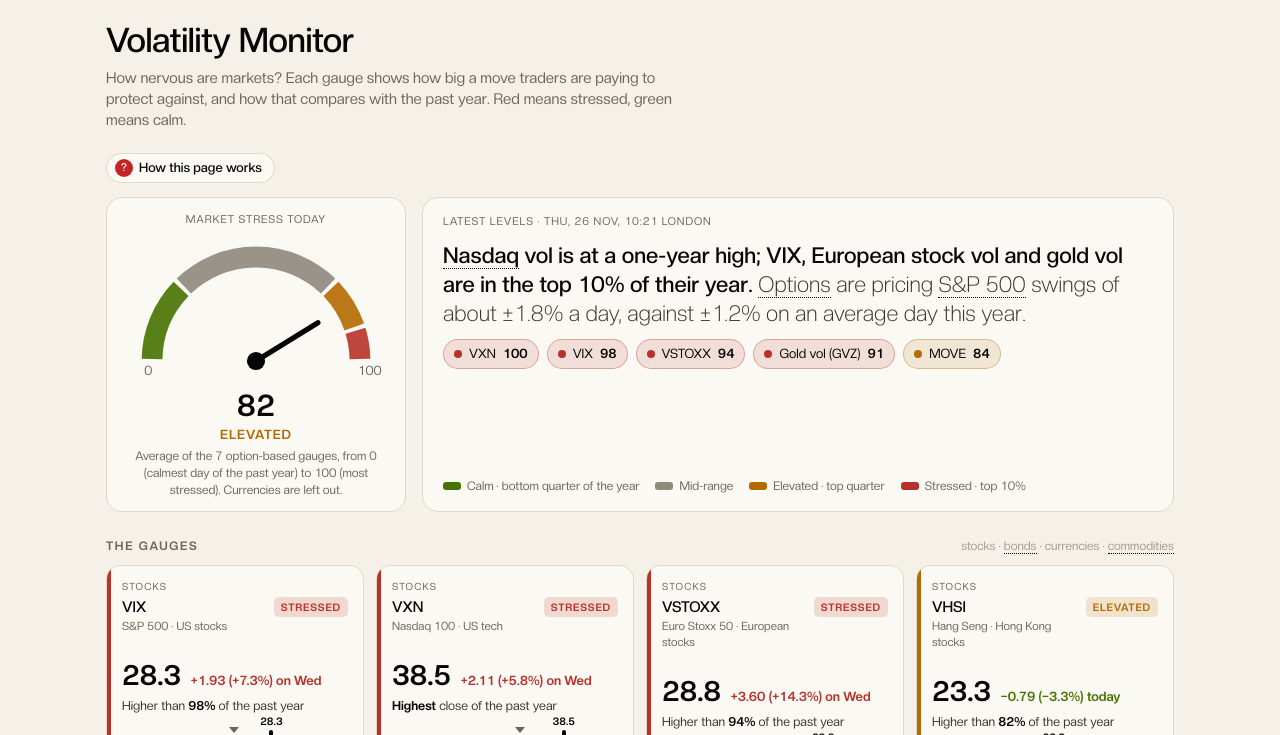
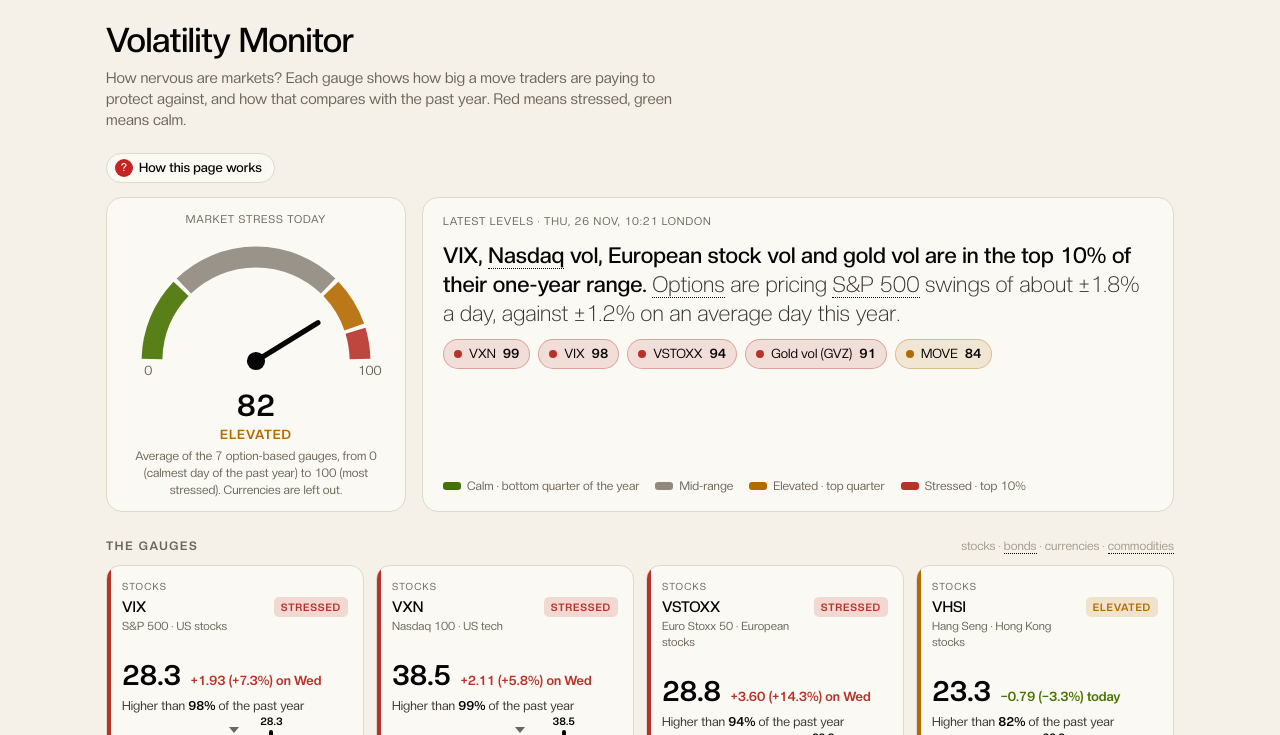
Before and after one commit to mrmikerbrown-maker/Pulse-Site-Demo-v1-Not-Public, a plain HTML site: page vol-monitor/index.html in a window 1280 px wide. Shown: the part 65-800 px from the top of the page. Drawn offline with Linux system fonts and the light colour scheme.

Commit message:
Volatility Monitor: 'highest' only when today really is the year's top level
Co-Authored-By: Claude Opus 5.5 <noreply@anthropic.com>
Claude-Session: https://claude.ai/code/session_01EqUoGqrkkZqaLBGDgPFN1j

```diff
--- a/vol-monitor/index.html
+++ b/vol-monitor/index.html
@@ -180,6 +180,8 @@ function stats(s){
 function pctAt(c,i){const w=c.slice(Math.max(0,i-251),i+1);const v=c[i];return w.slice(0,-1).filter(x=>x<v).length/Math.max(1,w.length-1)*100}
 // currencies: no free implied-vol feed, so use realised vol = st.dev of the last 21 daily % changes x sqrt(252)
 function realised(p){const r=[];for(let i=1;i<p.length;i++)r.push(Math.log(p[i]/p[i-1]));const c=[];for(let i=21;i<=r.length;i++){const w=r.slice(i-21,i),m=w.reduce((a,b)=>a+b,0)/21;c.push(Math.sqrt(w.reduce((a,b)=>a+(b-m)**2,0)/20*252)*100)}return {c}}
+// percentile shown as a whole number; 100 only when today really is the year's top level
+const P=st=>st.last>=st.hi?100:Math.min(99,Math.round(st.pct));
 const TODAY=new Date().toLocaleDateString("en-CA",{timeZone:"Europe/London"});
 const dayName=d=>new Date(d+"T12:00:00Z").toLocaleDateString("en-GB",{weekday:"short",timeZone:"UTC"});
 function render(){
@@ -212,7 +214,7 @@ const em = m => m.st.last/Math.sqrt(m.oneday?1:252);
 const opt=out.filter(m=>!m.fx), say=m=>m.say||m.nm;
 const list=a=>a.length<2?a.join(""):a.slice(0,-1).join(", ")+" and "+a[a.length-1];
 const cap=t=>t.charAt(0).toUpperCase()+t.slice(1);
-const hi=opt.filter(m=>m.st.pct>=99.5).map(say), top10=opt.filter(m=>m.st.pct>=90&&m.st.pct<99.5).map(say);
+const isHi=m=>m.st.last>=m.st.hi, hi=opt.filter(isHi).map(say), top10=opt.filter(m=>m.st.pct>=90&&!isHi(m)).map(say);
 const lo=opt.filter(m=>m.st.pct<=10).map(say);
 let s1;
 if(hi.length) s1=`${cap(list(hi))} ${hi.length>1?"are at one-year highs":"is at a one-year high"}${top10.length?`; ${list(top10)} ${top10.length>1?"are":"is"} in the top 10% of ${top10.length>1?"their":"its"} year`:""}.`;
@@ -221,7 +223,7 @@ else if(lo.length) s1=`${cap(list(lo))} ${lo.length>1?"are":"is"} near one-year
 else s1=`No gauge is near a one-year extreme. VIX is at ${f1(vix.st.last)}.`;
 const vAvg=vix.st.yr.reduce((a,b)=>a+b,0)/vix.st.yr.length;
 document.getElementById("head").innerHTML=`<b>${s1}</b> <span>Options are pricing S&amp;P 500 swings of about ±${f1(vix.st.last/15.87)}% a day, against ±${f1(vAvg/15.87)}% on an average day this year.</span>`;
-document.getElementById("chips").innerHTML = byP.filter(m=>!m.fx).slice(0,5).map(m=>{const [w,c]=BAND(m.st.pct);return `<span class="chip" style="--c:var(--${c})"><i></i>${m.nm} <b>${Math.round(m.st.pct)}</b></span>`}).join("");
+document.getElementById("chips").innerHTML = byP.filter(m=>!m.fx).slice(0,5).map(m=>{const [w,c]=BAND(m.st.pct);return `<span class="chip" style="--c:var(--${c})"><i></i>${m.nm} <b>${P(m.st)}</b></span>`}).join("");
 const ran=new Date(DATA.asof), ldn=o=>ran.toLocaleString("en-GB",Object.assign({timeZone:"Europe/London"},o));
 const stamp=ldn({weekday:"short",day:"numeric",month:"short"})+", "+ldn({hour:"2-digit",minute:"2-digit"})+" London";
 const old=(Date.now()-ran)/36e5>3;
@@ -255,7 +257,7 @@ function card(m){
   return `<div class="g" style="--c:var(--${c})">
    <div class="grp">${m.grp}</div><div class="top"><div class="nm"><b>${m.nm}</b><small>${m.sub}</small></div><span class="tag">${w}</span></div>
    <div class="fig"><b>${f1(st.last)}</b><span class="${cls}">${ch>=0?"+":"−"}${f1(Math.abs(ch),2)} (${chp>=0?"+":"−"}${f1(Math.abs(chp))}%) ${m.s.d[m.s.d.length-1]===TODAY?"today":"on "+dayName(m.s.d[m.s.d.length-1])}</span></div>
-   ${m.fx?'<div class="rv">Realised vol: past moves, not option prices</div>':""}<div class="pc">${st.pct>=99.5?"<b>Highest</b> close of the past year":st.pct<=0.5?"<b>Lowest</b> close of the past year":`Higher than <b>${Math.round(st.pct)}%</b> of the past year`}</div>
+   ${m.fx?'<div class="rv">Realised vol: past moves, not option prices</div>':""}<div class="pc">${st.last>=st.hi?"<b>Highest</b> level of the past year":st.last<=st.lo?"<b>Lowest</b> level of the past year":`Higher than <b>${P(st)}%</b> of the past year`}</div>
    <div class="rng"><span class="wk" style="left:${pos(st.wk)}%" title="1 week ago"></span><span class="now" style="left:${pos(st.last)}%" data-v="${f1(st.last)}"></span></div>
    <div class="rl"><span>Year low ${f1(st.lo)}</span><span>Year high ${f1(st.hi)}</span></div>
    ${spark(m)}
@@ -269,14 +271,14 @@ const N=63;
 for(const m of out){
   const c=m.s.c, cells=[];
   for(let i=c.length-N;i<c.length;i++){const p=pctAt(c,i);const [,cc]=BAND(p);cells.push(`<i style="background:rgb(${css(cc)});opacity:${(.35+.65*Math.abs(p-50)/50).toFixed(2)}" title="${Math.round(p)}"></i>`)}
-  hh+=`<div class="hr"><b>${m.nm}</b><div class="cells">${cells.join("")}</div><span>${Math.round(m.st.pct)}</span></div>`;
+  hh+=`<div class="hr"><b>${m.nm}</b><div class="cells">${cells.join("")}</div><span>${P(m.st)}</span></div>`;
 }
 const vds=vix.s.d, t3=new Date(vds[Math.max(0,vds.length-N)]+"T12:00:00Z").toLocaleDateString("en-GB",{day:"numeric",month:"short"});
 hh+=`<div class="hx"><span></span><div><span>${t3}</span><span>latest</span></div><span>now</span></div>`;
 document.getElementById("heat").innerHTML=hh;
 // worked example
 const st=vix.st;
-document.getElementById("ex").innerHTML=`Worked example, VIX today: <b>${f1(st.last)}</b> ÷ 15.87 = <b>±${f1(st.last/15.87,2)}%</b> expected daily S&amp;P 500 move. Over the past year VIX closed between ${f1(st.lo)} and ${f1(st.hi)}; ${Math.round(st.pct*(st.yr.length-1)/100)} of the last ${st.yr.length-1} closes were lower than today, so it is ${st.pct>=99.5?"the <b>highest</b> close of the year":`higher than <b>${Math.round(st.pct)}%</b> of the year`} → <b>${BAND(st.pct)[0]}</b>.`;
+document.getElementById("ex").innerHTML=`Worked example, VIX today: <b>${f1(st.last)}</b> ÷ 15.87 = <b>±${f1(st.last/15.87,2)}%</b> expected daily S&amp;P 500 move. Over the past year VIX closed between ${f1(st.lo)} and ${f1(st.hi)}; ${Math.round(st.pct*(st.yr.length-1)/100)} of the last ${st.yr.length-1} closes were lower than today, so it is ${st.last>=st.hi?"the <b>highest</b> level of the year":`higher than <b>${P(st)}%</b> of the year`} → <b>${BAND(st.pct)[0]}</b>.`;
 }
 
 /* Load data.json. The data job saves without rebuilding the website, so the copy on raw.githubusercontent.com
```
Also changed, not shown: index.html (+1 -1 lines).
